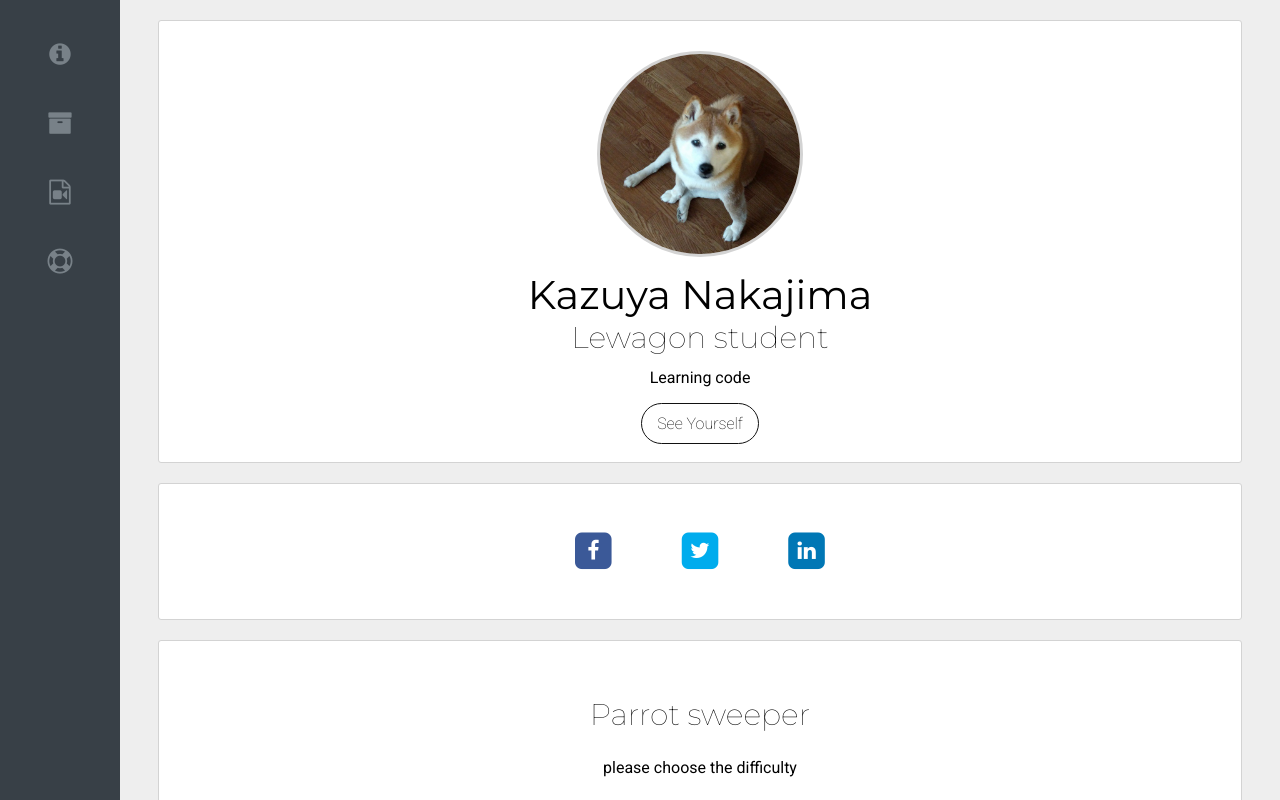
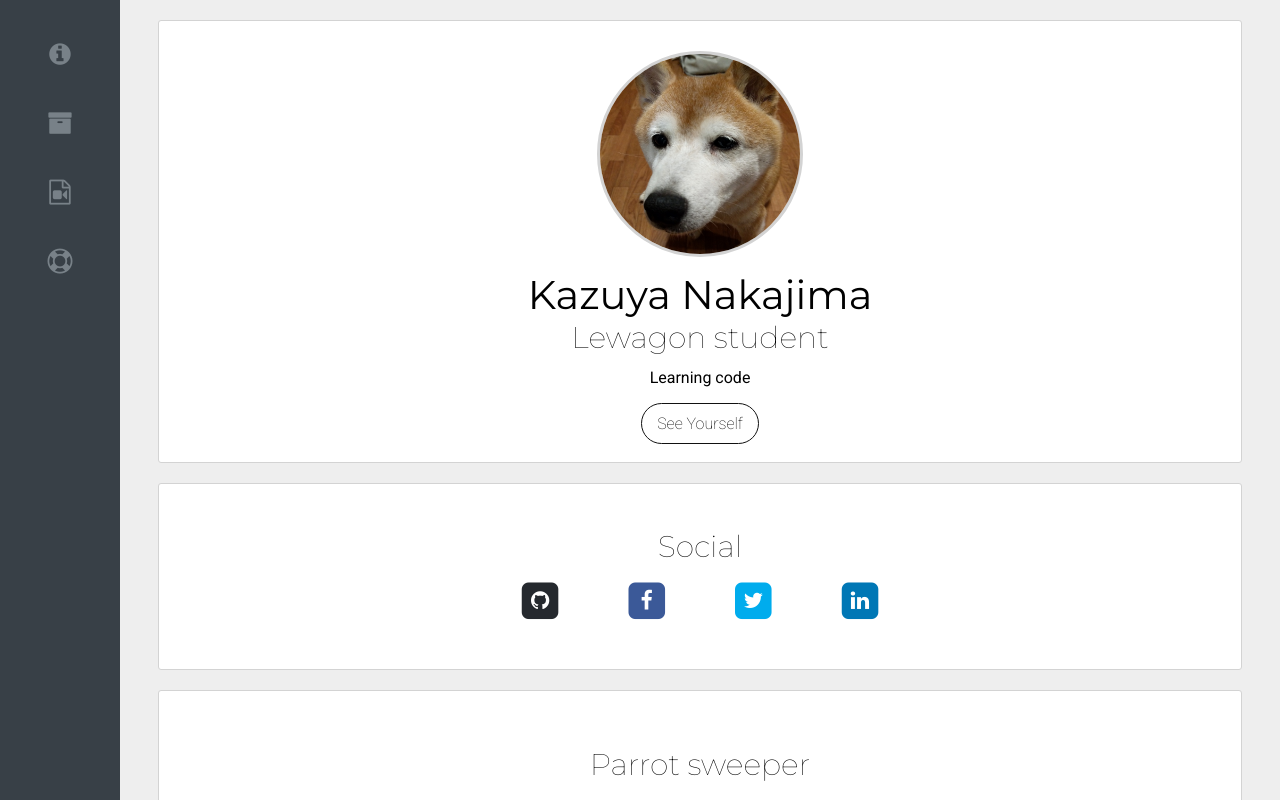
Before and after one commit to mdmss37/profile, a plain HTML site: page index.html in a window 1280 px wide. Shown: the top 800 px of the page. Drawn offline with Linux system fonts and the light colour scheme.

Commit message:
add mine sweeper

```diff
--- a/index.html
+++ b/index.html
@@ -37,7 +37,7 @@
 
     <div id="summary" class="container text-center">
       <div class="card-white card-profile">
-        <img id="profile" class="img-circle" src="images/s_IMG_20160606_201129.jpg" alt="profile">
+        <img id="profile" class="img-circle" src="images/IMG_20160613_223539.jpg" alt="profile">
   <!--       <img class="img-circle" src="images/IMG_20170826_010240_processed.jpg" alt="profile"> -->
         <h1>Kazuya Nakajima</h1>
         <h2>Lewagon student</h2>
@@ -50,11 +50,21 @@
 
       </div>
 
-      <div id="social" class="card-white">
+      <div id="social" class="card-white card-social">
+        <h2>Social</h2>
         <ul class="list-inline">
   <!--         https://stackoverflow.com/questions/27264819/how-do-i-give-a-font-awesome-icon-a-background-color -->
           <li>
-            <a href="#">
+            <a href="https://github.com/mdmss37">
+              <span class="fa-stack fa-lg icon-github">
+                <i class="fa fa-square fa-stack-2x"></i>
+                <i class="fa fa-github fa-stack-1x"></i>
+              </span>
+            </a>
+          </li>
+
+          <li>
+            <a href="https://www.facebook.com/NakajimaKazuya1037" target="_blank">
               <span class="fa-stack fa-lg icon-facebook">
               <i class="fa fa-square fa-stack-2x"></i>
               <i class="fa fa-facebook fa-stack-1x"></i>
@@ -63,7 +73,7 @@
           </li>
 
           <li>
-            <a href="#">
+            <a href="https://twitter.com/1037ss">
               <span class="fa-stack fa-lg icon-twitter">
                 <i class="fa fa-square fa-stack-2x"></i>
                 <i class="fa fa-twitter fa-stack-1x"></i>
@@ -71,13 +81,14 @@
             </a>
           </li>
           <li>
-            <a href="#">
+            <a href="https://www.linkedin.com/in/kazuya-nakajima-50597771/">
               <span class="fa-stack fa-lg icon-linkedin">
                 <i class="fa fa-square fa-stack-2x"></i>
                 <i class="fa fa-linkedin fa-stack-1x"></i>
               </span>
             </a>
           </li>
+
         </ul>
       </div>
 
--- a/minesweeper.js
+++ b/minesweeper.js
@@ -1,3 +1,5 @@
+
+// TODO: refactor code to be more maintanable
 
 // global variables you can access from anywhere
 let field, tds, fieldLen, mineNum;
@@ -49,7 +51,7 @@ const initializeBoard = (fieldLen, mineNum) => {
   document.querySelector("#minesweeper>tbody").innerHTML = ""
   tileRender(fieldLen)
 
-  const tds = document.querySelectorAll("#minesweeper>tbody>td")
+  const tds = document.querySelectorAll("#minesweeper>tbody>tr>td")
   tds.forEach(td => td.addEventListener("contextmenu", noContext))
   tds.forEach(td => td.addEventListener("contextmenu", rightClickHandler))
   tds.forEach(td => td.addEventListener("click", leftClickHandler))
--- a/style.css
+++ b/style.css
@@ -99,6 +99,10 @@ a.btn-submit:hover {
   line-height: 16px;
 }
 
+.card-social {
+  line-height: 16px;
+}
+
 .card-movie p {
   margin: 0 20px;
 }
@@ -131,8 +135,12 @@ tr.row-movie > td {
   border-radius: 50%;
 }
 
+.icon-github {
+  color: #25292E;
+}
+
 .icon-facebook {
-   color:#3b5998;
+  color: #3b5998;
 }
 
 .icon-twitter {
```
Also changed, not shown: images/IMG_20160613_223539.jpg (added).
